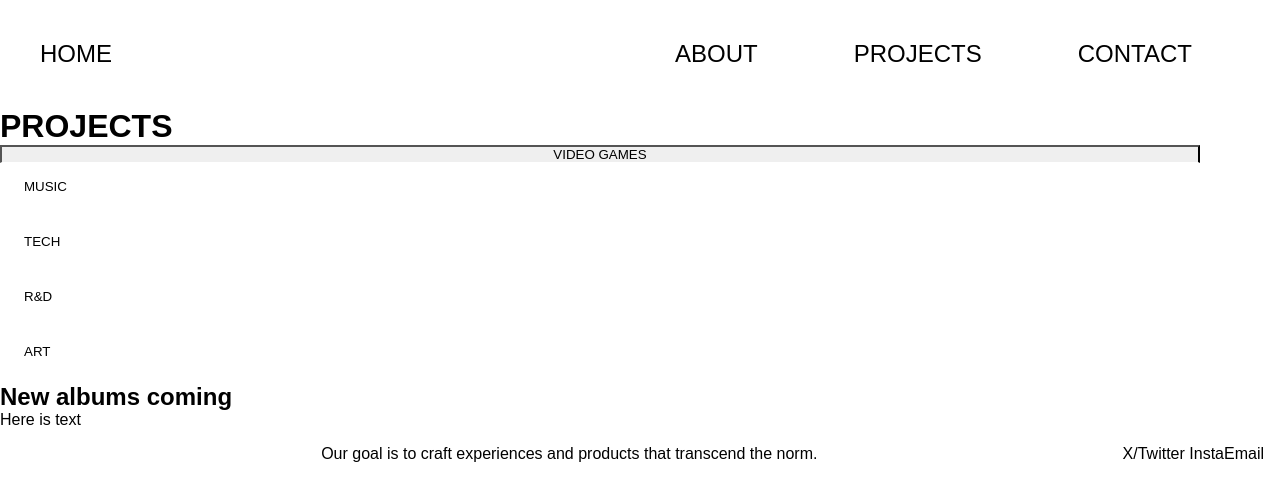
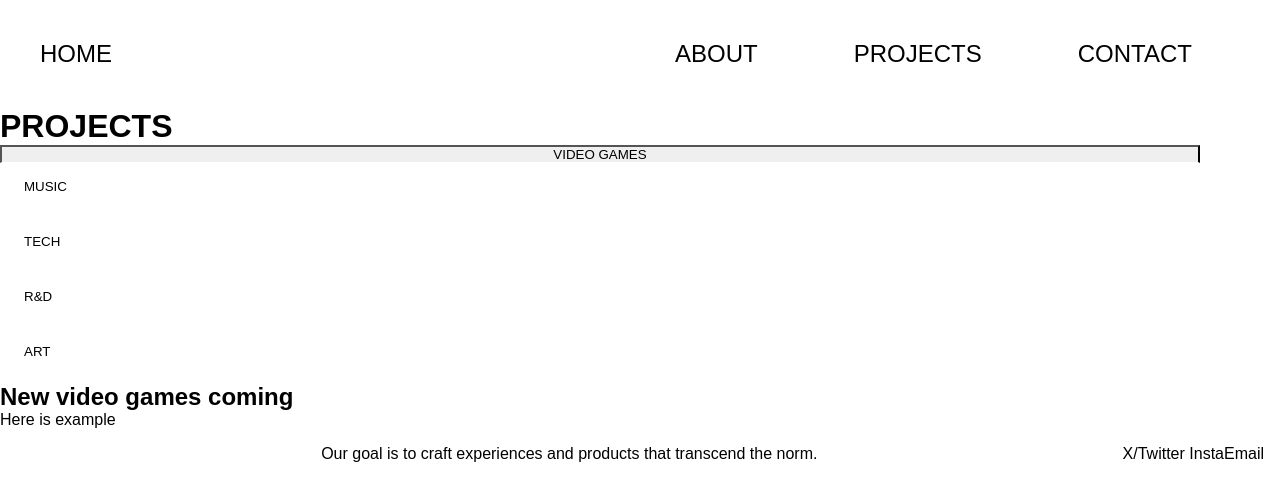
Before and after one commit to VictorDoyle/alpharedux, a Next.js app: page /projects in a window 1280 px wide. Shown: the top 500 px of the page. Built offline with nearby package versions, Linux system fonts and the light colour scheme; a web font is replaced by a local one.

Commit message:
moved tabset to component

```diff
--- /dev/null
+++ b/src/app/components/ProjectTabs.tsx
@@ -0,0 +1,59 @@
+'use client'
+import { useState } from 'react';
+import styles from '../projects/page.module.css';
+
+const ProjectTabs = () => {
+    const tabs = ['VIDEO GAMES', 'MUSIC', 'TECH', 'R&D', 'ART'];
+    const [activeTab, setActiveTab] = useState(tabs[0]);
+
+    const handleTabClick = (tab: string) => {
+        setActiveTab(tab);
+    };
+
+    const renderTabContent = () => {
+        switch (activeTab) {
+            case 'VIDEO GAMES':
+                return (
+                    <>
+                        <h2>New video games coming</h2>
+                        <p>Here is example</p>
+                    </>
+                );
+            case 'MUSIC':
+                return (
+                    <>
+                        <h2>New albums coming</h2>
+                        <p>Here is text</p>
+                    </>
+                );
+            default:
+                return <div> add fallback tab heere</div>;
+        }
+    };
+
+    return (
+        <>
+            {/* Tabs */}
+            <div role="tablist" className={styles.tablist}>
+                {tabs.map((tab) => (
+                    <button
+                        key={tab}
+                        role="tab"
+                        className={tab === activeTab ? styles.activeTab : styles.tab}
+                        onClick={() => handleTabClick(tab)}
+                        aria-selected={tab === activeTab}
+                    >
+                        {tab}
+                    </button>
+                ))}
+            </div>
+
+            {/* Tabpanels */}
+            <div className={styles.tabPanel}>
+                {renderTabContent()}
+            </div>
+        </>
+    );
+};
+
+export default ProjectTabs;
--- a/src/app/components/themes/themeSwitcher.tsx
+++ b/src/app/components/themes/themeSwitcher.tsx
@@ -1,4 +1,3 @@
-// components/ThemeSwitcher.tsx
 'use client'
 import { useEffect } from 'react';
 import { useTheme } from 'next-themes';
--- a/src/app/projects/page.tsx
+++ b/src/app/projects/page.tsx
@@ -1,61 +1,18 @@
-'use client'
-import { useState } from 'react';
+import ProjectTabs from '../components/ProjectTabs'
 import styles from './page.module.css';
+import type { Metadata } from 'next'
+
+export const metadata: Metadata = {
+    title: 'AlphaRedux | Projects',
+    description: 'Current Projects By Alpha Redux'
+}
 
 export default function Projects() {
-    // fallback 2 first one
-    const tabs = ['VIDEO GAMES', 'MUSIC', 'TECH', 'R&D', 'ART'];
-    const [activeTab, setActiveTab] = useState(tabs[0]);
-
-    const handleTabClick = (tab: string) => {
-        setActiveTab(tab);
-    };
-
-    // switch case, cleanup later
-    const renderTabContent = () => {
-        switch (activeTab) {
-            case 'VIDEO GAMES':
-                return (
-                    <>
-                        <h2>New albums coming</h2>
-                        <p>Here is text</p>
-                    </>
-                );
-            case 'MUSIC':
-                return (
-                    <>
-                        <h2>New albums coming</h2>
-                        <p>Here is text</p>
-                    </>
-                );
-            default:
-                return <div>Select a tab to see content</div>;
-        }
-    };
-
     return (
         <main>
             <h1 className="pageMainTitle"> PROJECTS </h1>
-
             {/* Tabs */}
-            <div role="tablist" className={styles.tablist}>
-                {tabs.map((tab) => (
-                    <button
-                        key={tab}
-                        role="tab"
-                        className={tab === activeTab ? styles.activeTab : styles.tab}
-                        onClick={() => handleTabClick(tab)}
-                        aria-selected={tab === activeTab}
-                    >
-                        {tab}
-                    </button>
-                ))}
-            </div>
-
-            {/* Tabpanels */}
-            <div className={styles.tabPanel}>
-                {renderTabContent()}
-            </div>
+            <ProjectTabs />
         </main>
     );
 }
```
